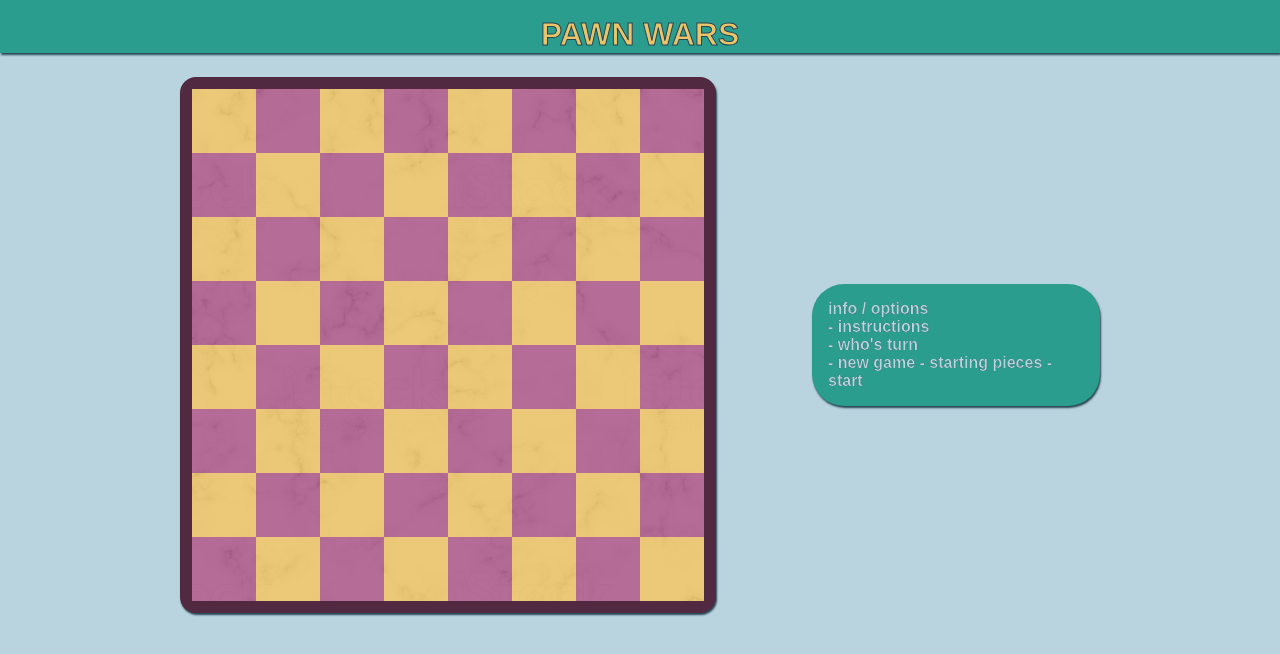
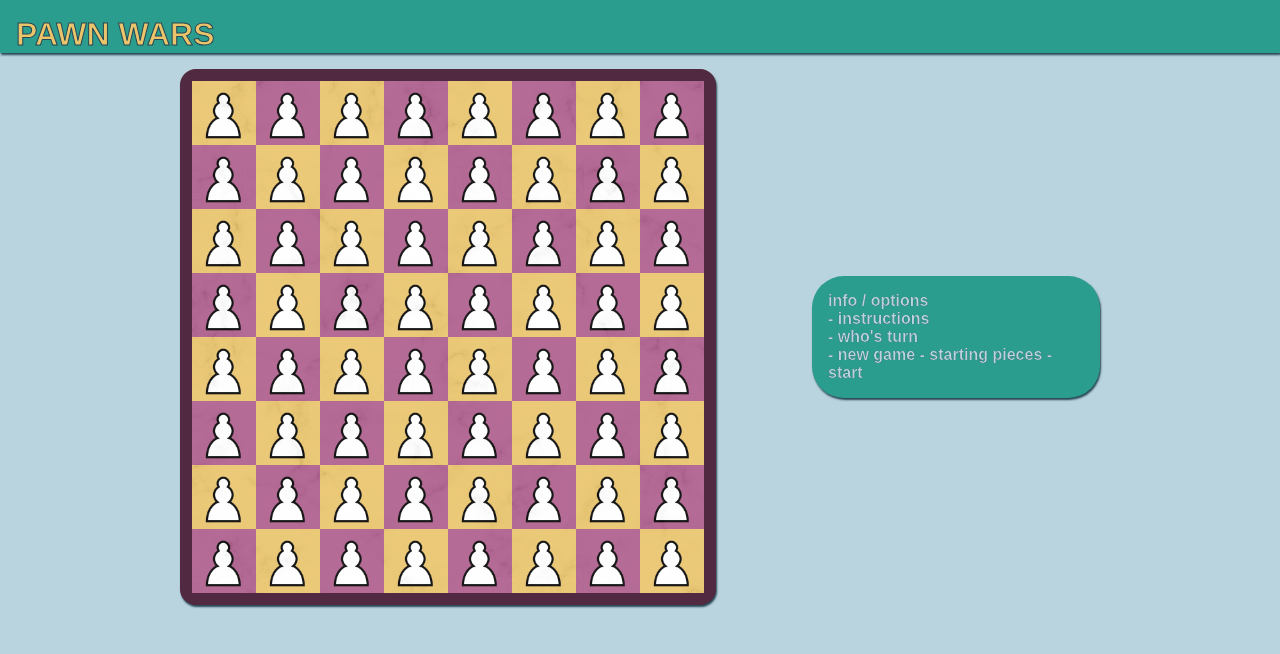
Before and after one commit to cooljasonmelton/pawn-wars, a React (Create React App) app: page / in a window 1280 px wide. Shown: the top 654 px of the page. Built offline with nearby package versions, Linux system fonts and the light colour scheme.

Commit message:
styling piece display for pawns

```diff
--- a/src/App.css
+++ b/src/App.css
@@ -11,10 +11,17 @@
     min-height: 100vh;
 }
 
+/* center flex box */
 .cfb{
     display: flex;
     align-items: center;
     justify-content: center;
+}
+
+/* fill container */
+.fill-c{
+    width: 100%;
+    height: 100%;
 }
 
 /* LOGO  */
@@ -24,22 +31,18 @@
     background-color: #2A9D8F;
     box-shadow: 1px 2px 2px #264653;
 
-    display: flex;
-    align-items: center;
-    justify-content: center;
-
     color: #E9C46A;
 }
 
 .logo-header{
-    padding-top: 1rem;
+    padding: 1rem 1rem 0;
     -webkit-text-stroke-width: 1px;
     -webkit-text-stroke-color: #264653;
 }
 
 /* MAIN CONTAINERS */
 .m-container{
-    margin: 1.5em 3em;
+    margin: 1em 3em;
 
     background-color: #2A9D8F;
     box-shadow: 1px 2px 2px #264653;
--- a/src/App.js
+++ b/src/App.js
@@ -25,7 +25,6 @@ const App = () => {
           - instructions <br/>
           - who's turn <br/>
           - new game  - starting pieces - start
-      <Pawn/>
         </div>
       </div>
 
--- a/src/board/Board.js
+++ b/src/board/Board.js
@@ -6,6 +6,7 @@ import React from 'react';
 import './Board.css';
 
 // components
+import Pawn from '../pieces/pawn/Pawn'
 
 const Board = () => {
     const sqArr = Array.from(Array(64).keys())
@@ -22,6 +23,7 @@ const Board = () => {
                 return(
                     <div key={sq}
                         className={"square cfb" + sqColor(sq)}>
+                            <Pawn color="wh"/>
                     </div>
                 )
             })}
--- a/src/pieces/pawn/Pawn.js
+++ b/src/pieces/pawn/Pawn.js
@@ -1,11 +1,17 @@
 import React from 'react';
+
+// styling
+import './Pawn.css'
 // images
 import { wpawn, bpawn } from '../../images/index.js'
-const Pawn = () => {
+const Pawn = props => {
+  const { color } = props
   return (
-    <div className="Pawn">
-
-    </div>
+    <>
+      {color === 'wh' ?
+        <img className="fill-c" src={wpawn} alt="white pawn"/>
+          : <img className="fill-c " src={bpawn} alt="black pawn"/>}
+    </>
   );
 }
 
```
Also changed, not shown: src/pieces/pawn/Pawn.css (line endings or trailing spaces).
